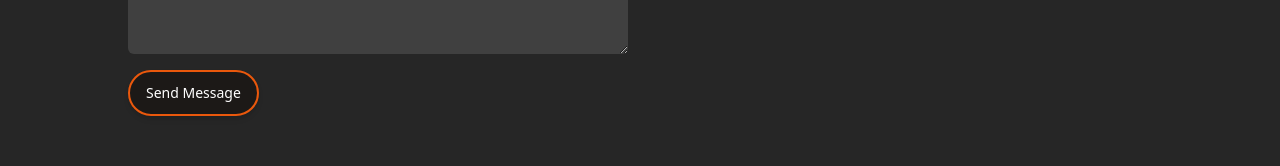
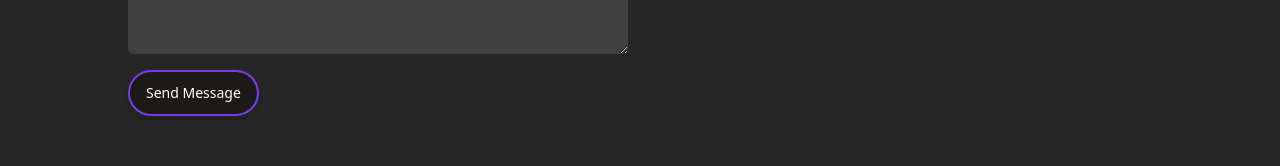
Before and after one commit to nouran-elsherif/nouran-elsherif.github.io, a Next.js app: page / in a window 1280 px wide. Shown: the part 4260-4426 px from the top of the page. Built offline with nearby package versions, Linux system fonts and the light colour scheme.

Commit message:
contact form

```diff
--- a/src/components/Sections/Contact/ContactForm.tsx
+++ b/src/components/Sections/Contact/ContactForm.tsx
@@ -41,7 +41,7 @@ const ContactForm: FC = memo(() => {
   );
 
   const inputClasses =
-    'bg-neutral-700 border-0 focus:border-0 focus:outline-none focus:ring-1 focus:ring-orange-600 rounded-md placeholder:text-neutral-400 placeholder:text-sm text-neutral-200 text-sm';
+    'bg-neutral-700 border-0 focus:border-0 focus:outline-none focus:ring-1 focus:ring-violet-600 rounded-md placeholder:text-neutral-400 placeholder:text-sm text-neutral-200 text-sm';
 
   return (
     <form className="grid min-h-[320px] grid-cols-1 gap-y-4" method="POST" onSubmit={handleSendMessage}>
@@ -66,7 +66,7 @@ const ContactForm: FC = memo(() => {
       />
       <button
         aria-label="Submit contact form"
-        className="w-max rounded-full border-2 border-orange-600 bg-stone-900 px-4 py-2 text-sm font-medium text-white shadow-md outline-none hover:bg-stone-800 focus:ring-2 focus:ring-orange-600 focus:ring-offset-2 focus:ring-offset-stone-800"
+        className="w-max rounded-full border-2 border-violet-600 bg-stone-900 px-4 py-2 text-sm font-medium text-white shadow-md outline-none hover:bg-stone-800 focus:ring-2 focus:ring-violet-600 focus:ring-offset-2 focus:ring-offset-stone-800"
         type="submit">
         Send Message
       </button>
```
